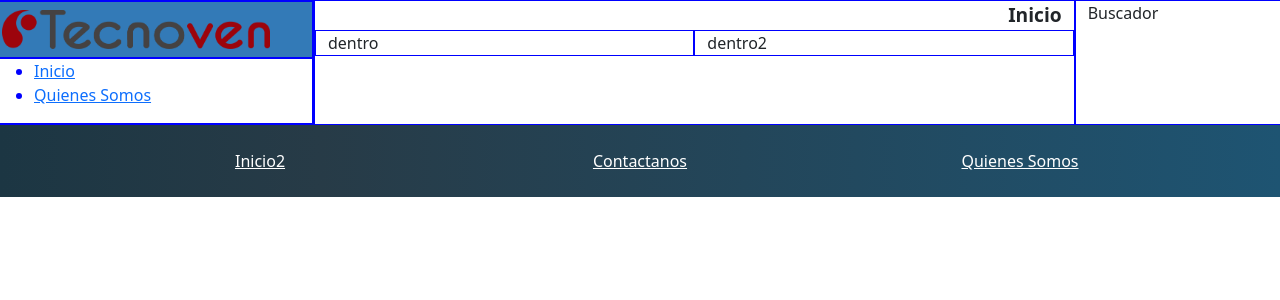
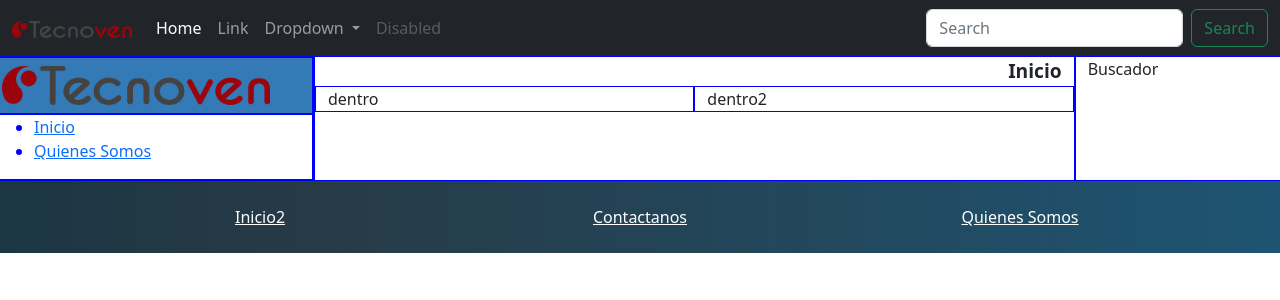
Before and after one commit to JesusPaz145/tecnoven, a PHP site: page / in a window 1280 px wide. Shown: the top 300 px of the page. Run offline with PHP 8.4, Linux system fonts and the light colour scheme.

Commit message:
bootstrap

```diff
--- a/practicabootstrap/index.html
+++ b/practicabootstrap/index.html
@@ -15,6 +15,68 @@
     <title>Practica Bootstrap</title>
   </head>
   <body>
+
+    <!-- inicio menu -->
+    <nav id="header" class="navbar navbar-expand-md navbar-dark bg-dark">
+      <div class="container-fluid">
+        <a class="navbar-brand" href="#"><img src="images/Logo.png" alt=""></a>
+        <button
+            class="navbar-toggler"
+            type="button"
+            data-bs-toggle="collapse"
+            data-bs-target="#navbarSupportedContent"
+            aria-controls="navbarSupportedContent"
+            aria-expanded="false"
+            aria-label="Toggle navigation"
+        >
+          <span class="navbar-toggler-icon"></span>
+        </button>
+        <div class="collapse navbar-collapse" id="navbarSupportedContent">
+          <ul class="navbar-nav me-auto mb-2 mb-lg-0">
+            <li class="nav-item">
+              <a class="nav-link active" aria-current="page" href="#">Home</a>
+            </li>
+            <li class="nav-item">
+              <a class="nav-link" href="#">Link</a>
+            </li>
+            <li class="nav-item dropdown">
+              <a
+                class="nav-link dropdown-toggle"
+                href="#"
+                role="button"
+                data-bs-toggle="dropdown"
+                aria-expanded="false"
+              >
+                Dropdown
+              </a>
+              <ul class="dropdown-menu">
+                <li><a class="dropdown-item" href="#">Action</a></li>
+                <li><a class="dropdown-item" href="#">Another action</a></li>
+                <li><hr class="dropdown-divider" /></li>
+                <li>
+                  <a class="dropdown-item" href="#">Something else here</a>
+                </li>
+              </ul>
+            </li>
+            <li class="nav-item">
+              <a class="nav-link disabled">Disabled</a>
+            </li>
+          </ul>
+          <form class="d-flex" role="search">
+            <input
+              class="form-control me-2"
+              type="search"
+              placeholder="Search"
+              aria-label="Search"
+            />
+            <button class="btn btn-outline-success" type="submit">
+              Search
+            </button>
+          </form>
+        </div>
+      </div>
+    </nav>
+
     <div class="row principal">
       <div class="col col-3 barra_lateral">
         <div class="row">
@@ -49,7 +111,9 @@
         <div class="row text-center">
           <div class="col-12 col-sm"><a href="#">Inicio2</a></div>
           <div class="col-12 col-sm"><a href="#">Contactanos</a></div>
-                    <div class="col-12 col-sm"><a href="quienessomos.html">Quienes Somos</a></div>
+          <div class="col-12 col-sm">
+            <a href="quienessomos.html">Quienes Somos</a>
+          </div>
         </div>
       </div>
     </footer>
--- a/practicabootstrap/style.css
+++ b/practicabootstrap/style.css
@@ -23,3 +23,6 @@
 #footer a {
     color: white;
 }
+#header img {
+    width: 120px;
+}
```
Lines whose indentation alone changed are shown as unchanged.
